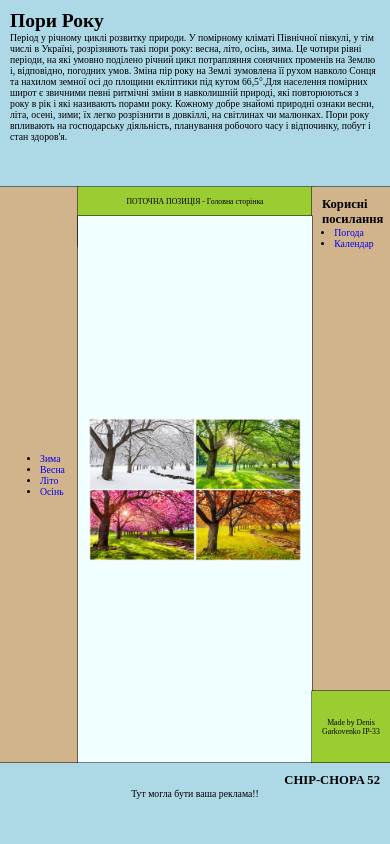
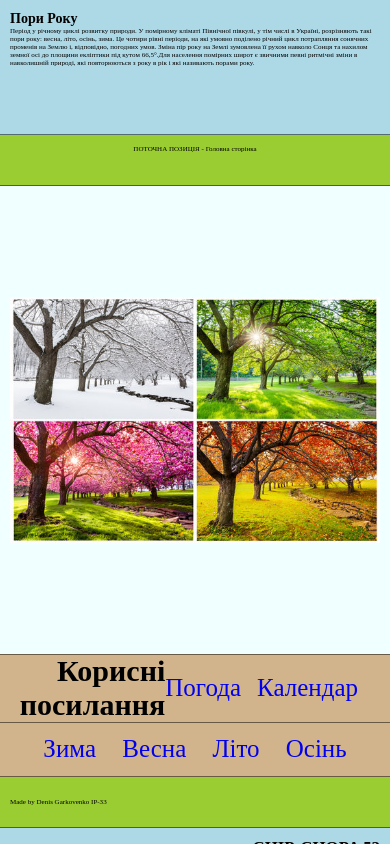
Before and after one commit to Quaswexnt/web_lab3, a plain HTML site: page index.html in a window 390 px wide. Drawn offline with Linux system fonts and the light colour scheme.

Commit message:
rebild mobver

```diff
--- a/index.html
+++ b/index.html
@@ -12,7 +12,7 @@
             <h1>Пори Року</h1>
             <p>Період у річному циклі розвитку природи. У помірному кліматі Північної півкулі, у тім числі в Україні, розрізняють такі пори року: весна, літо, осінь, зима. Це чотири рівні періоди, на які умовно поділено річний цикл потрапляння сонячних променів на Землю і, відповідно, погодних умов.
 
-                Зміна пір року на Землі зумовлена її рухом навколо Сонця та нахилом земної осі до площини екліптики під кутом 66,5°.Для населення помірних широт є звичними певні ритмічні зміни в навколишній природі, які повторюються з року в рік і які називають порами року. Кожному добре знайомі природні ознаки весни, літа, осені, зими; їх легко розрізнити в довкіллі, на світлинах чи малюнках. Пори року впливають на господарську діяльність, планування робочого часу і відпочинку, побут і стан здоров'я.</p>
+                Зміна пір року на Землі зумовлена її рухом навколо Сонця та нахилом земної осі до площини екліптики під кутом 66,5°.Для населення помірних широт є звичними певні ритмічні зміни в навколишній природі, які повторюються з року в рік і які називають порами року. </p>
         </div>
         <div class="item item_2">
             <ul>
--- a/styles.css
+++ b/styles.css
@@ -130,53 +130,94 @@ a {
 
   @media (max-width: 768px) {
     .container {
-        grid-template-columns: 20% 1fr 20%;
+        display: grid;
+        grid-template-columns: 1fr;
+        grid-template-rows: auto ;
     }
+
+    .item {
+        grid-column: 1 / 2;
+        font-size: 1.8vw;
+    }
+
     .item_1 {
+        grid-row: 1;
+        height: 16vh ;
+    }
+
+    .item_3 {
+        grid-row: 2;
+        height: 6vh;
+    }
+
+    .item_5 {
+        grid-row: 3;
+        height: 55.5vh;
+    }
+
+    .item_4 {
+        grid-row: 4;
         height: auto;
-        padding: 10px;
-        font-size: clamp(1vw, 2.5vw, 2.5rem);
+        display: flex;
+        justify-content: space-between;
+        align-items: center;
+        padding: 0 1rem;
     }
-    .item_2{
-        height: 100%;
+
+    .item_4 ul {
+        display: flex;
+        list-style: none;
+        margin: 0;
+        padding: 0;
+    }
+
+    .item_4 ul li {
+        margin-right: 1rem;
+    }
+
+    .item_4 h2 {
+        margin: 0;
+        text-align: right;
+    }
+
+
+    .item_2 {
+        grid-row: 5;
+        height: 6.5vh;
     }
     .item_2 ul {
-        margin-left: 1,45vh;
-        font-size: clamp(1vw, 2.5vw, 2.5rem);
+        text-align: center;
+        padding: 0;
+        margin: 0;
+        list-style: none;
     }
-    .item_3{
-        font-size:clamp(1vw, 2vw, 2.5rem);
+
+    .item_2 ul li {
+        display: inline;
+        margin: 0 10px;
     }
-    .item_5 {
-        height: 95%;
-        justify-items: center;
+
+    .item_6 {
+        grid-row: 6;
+        height: 6vh;
     }
+
+    .item_7 {
+        grid-row: 7;
+        height: 6vh;
+        text-align: start;
+    }
+
     .item_5 img {
+        width: 76vh;
+        object-fit: contain;
+    }
 
-        width: 99.9%;;
-        height: 100%;
+    .item_7 h1 {
+        margin: 0;
+        text-align: end;
+        font-size: 2vh;
     }
-    .item_4{
-        height: 64vh;
 
-    }
-    .item_4 h2, .item_7 h1 {
-        font-size: 1.5vh;
-    }
-    .item_4 ul {
-        margin-left: 1.45vh;
-        font-size: clamp(1vw, 2.5vw, 2.5rem);
-    }
-    .item_6{
-        font-size:clamp(1vw, 2vw, 2.5rem);
-        height: 8.5vh;
-        text-align: center;
-    }
-    .item_7{
 
-        height:auto;
-    }
-    .item_7 p {
-        font-size: clamp(1vw, 2.5vw, 2.5rem); /*Comment for comment */
-    }
 }
```
